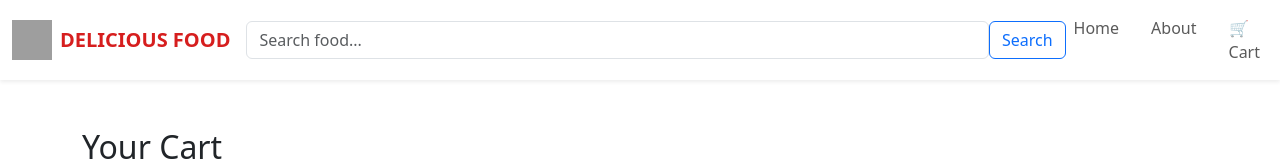
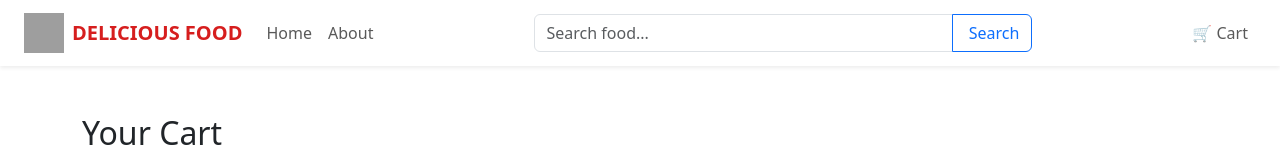
Before and after one commit to Halimunnisa0127/food-delivery-app, a React (Vite) app in the folder food-delivery-app/: page /cart in a window 1280 px wide. Shown: the top 161 px of the page. Built offline with nearby package versions, Linux system fonts and the light colour scheme; grey boxes are pictures that could not be loaded.

Commit message:
"updated Header.jsx"

```diff
--- a/food-delivery-app/src/Components/Header/Header.css
+++ b/food-delivery-app/src/Components/Header/Header.css
@@ -1,24 +1,28 @@
-.nav {
-  box-shadow: 0 2px 2px rgba(0, 0, 0, 0.3);
-  width: 100%;
-  top: 0;
+/* Add to your CSS file */
+.navbar-brand {
+  flex-shrink: 0;
 }
 
-.button {
-  border: none !important;
-  box-shadow: none !important;
-  /* optional: removes outline/glow */
+.search-form {
+  min-width: 200px;
 }
 
-.search-bar {
-  left: 50px;
-  width:400px;
+@media (max-width: 991.98px) {
+  .navbar-collapse {
+    padding: 1rem 0;
+  }
+
+  .navbar-nav .nav-link {
+    padding: 0.5rem 0;
+  }
 }
 
-.icon {
-  position: absolute;
-  margin-top: 9px;
-  margin-left: 10px;
+@media (min-width: 992px) {
+  .navbar-nav {
+    align-items: center;
+  }
+}
 
-
+.brand-text {
+  white-space: nowrap;
 }
--- a/food-delivery-app/src/Components/Header/Header.jsx
+++ b/food-delivery-app/src/Components/Header/Header.jsx
@@ -1,32 +1,58 @@
 // src/components/Header.jsx
 
-import React from "react";
+import React, { useState } from "react";
 import { Link, useNavigate } from "react-router-dom";
 
 export default function Header({ cartCount = 0, searchQuery, setSearchQuery }) {
   const navigate = useNavigate();
+  const [isNavCollapsed, setIsNavCollapsed] = useState(true);
+
+  const handleNavCollapse = () => setIsNavCollapsed(!isNavCollapsed);
+  const handleNavClose = () => setIsNavCollapsed(true);
 
   const handleSearchSubmit = (e) => {
     e.preventDefault();
     if (searchQuery.trim() !== "") {
       navigate(`/search?q=${searchQuery}`);
+      handleNavClose();
     }
   };
 
   return (
-    <nav className="navbar navbar-expand-lg navbar-light bg-white shadow-sm sticky-top  py-2">
-      <div className="container-fluid">
+    <nav className="navbar navbar-expand-lg navbar-light bg-white shadow-sm sticky-top">
+      <div className="container-fluid px-3 px-md-4">
         {/* Brand Logo */}
-        <Link className="navbar-brand d-flex align-items-center gap-2" to="/">
+        <Link
+          className="navbar-brand d-flex align-items-center gap-2 me-3"
+          to="/"
+          onClick={handleNavClose}
+        >
           <img
             src="https://img.freepik.com/premium-vector/grilled-chicken_78118-141.jpg"
             alt="Logo"
             width="40"
             height="40"
+            className="d-none d-sm-block"
           />
           <strong>
-            <span style={{ color: "#d61e1e" }}>DELICIOUS FOOD</span>
+            <span style={{ color: "#d61e1e" }} className="brand-text">
+              DELICIOUS FOOD
+            </span>
           </strong>
+        </Link>
+
+        {/* Cart icon for mobile */}
+        <Link
+          className="nav-link d-lg-none me-3 position-relative"
+          to="/cart"
+          onClick={handleNavClose}
+        >
+          🛒
+          {cartCount > 0 && (
+            <span className="position-absolute top-0 start-100 translate-middle badge rounded-pill bg-danger">
+              {cartCount}
+            </span>
+          )}
         </Link>
 
         {/* Toggler for mobile */}
@@ -36,46 +62,55 @@ export default function Header({ cartCount = 0, searchQuery, setSearchQuery }) {
           data-bs-toggle="collapse"
           data-bs-target="#navbarNav"
           aria-controls="navbarNav"
-          aria-expanded="false"
+          aria-expanded={!isNavCollapsed}
           aria-label="Toggle navigation"
+          onClick={handleNavCollapse}
         >
           <span className="navbar-toggler-icon"></span>
         </button>
 
         {/* Collapsible Content */}
-        <div className="collapse navbar-collapse" id="navbarNav">
+        <div className={`${isNavCollapsed ? 'collapse' : ''} navbar-collapse`} id="navbarNav">
+          {/* Navigation Links - positioned first on mobile */}
+          <ul className="navbar-nav me-auto mb-2 mb-lg-0">
+            <li className="nav-item" onClick={handleNavClose}>
+              <Link className="nav-link" to="/home">
+                Home
+              </Link>
+            </li>
+            <li className="nav-item" onClick={handleNavClose}>
+              <Link className="nav-link" to="/about">
+                About
+              </Link>
+            </li>
+          </ul>
+
           {/* Search form */}
           <form
-            className="d-flex mx-lg-auto my-2 my-lg-0 w-100 w-lg-50"
+            className="d-flex my-3 my-lg-0 mx-auto mx-lg-3 w-50 w-lg-50"
             onSubmit={handleSearchSubmit}
           >
+            <div className="input-group">
               <input
                 type="text"
                 placeholder="Search food..."
                 value={searchQuery}
                 onChange={(e) => setSearchQuery(e.target.value)}
                 className="form-control"
+                aria-label="Search food"
               />
-            <button className="btn btn-outline-primary" type="submit">
-              Search
+              <button className="btn btn-outline-primary ps-3" type="submit">
+                <span className="d-none d-md-inline ">Search</span>
+                <span className="d-md-none">🔍</span>
               </button>
+            </div>
           </form>
 
-          {/* Nav Links */}
-          <ul className="navbar-nav ms-auto mt-2 mt-lg-0 mb-2 mb-lg-0 gap-2 gap-lg-3">
-            <li className="nav-item">
-              <Link className="nav-link" to="/home">
-                Home
-              </Link>
-            </li>
-            <li className="nav-item">
-              <Link className="nav-link" to="/about">
-                About
-              </Link>
-            </li>
-            <li className="nav-item position-relative">
+          {/* Cart for desktop */}
+          <ul className="navbar-nav ms-auto mb-2 mb-lg-0">
+            <li className="nav-item d-none d-lg-block position-relative" onClick={handleNavClose}>
               <Link className="nav-link" to="/cart">
-                🛒Cart
+                🛒 Cart
                 {cartCount > 0 && (
                   <span className="position-absolute top-0 start-100 translate-middle badge rounded-pill bg-danger">
                     {cartCount}
```
Lines whose indentation alone changed are shown as unchanged.
